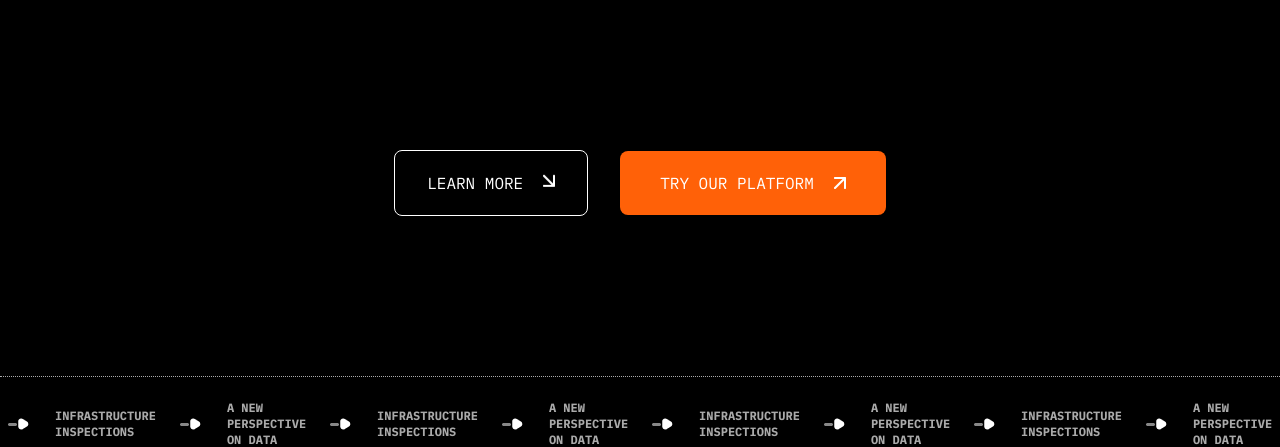
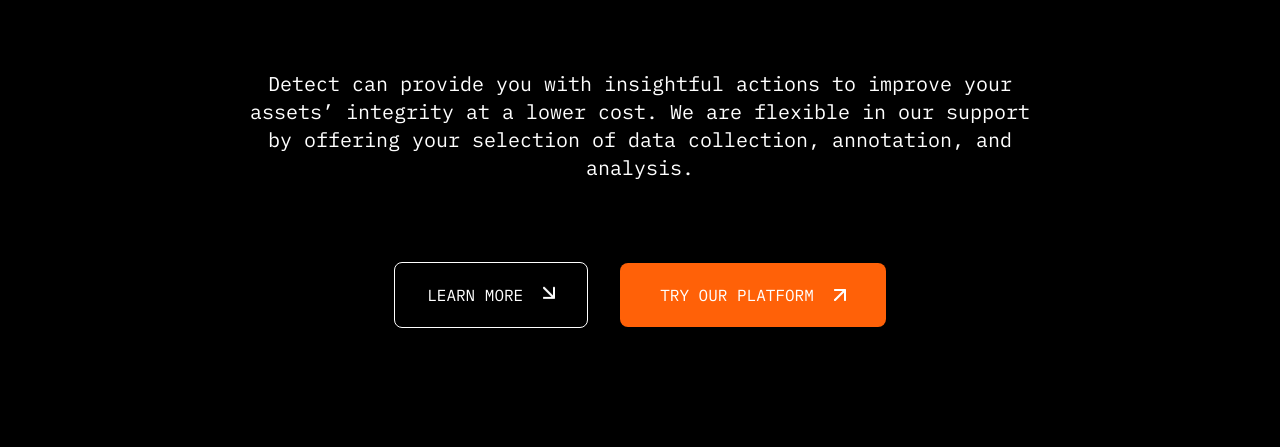
Before and after one commit to Generalsoi/detect-atlantic, a React (Vite) app: page / in a window 1280 px wide. Shown: the part 232-679 px from the top of the page. Built offline with nearby package versions, Linux system fonts and the light colour scheme.

Commit message:
fix: minor updates

```diff
--- a/src/pages/Homepage.tsx
+++ b/src/pages/Homepage.tsx
@@ -71,7 +71,7 @@
         <video autoPlay muted playsInline loop>
           <source src={HomePageVid} type="video/mp4" />
         </video>
-        <div className="md:absolute md:top-[8rem] lg:top-[20rem] lg:px-40 w-full hidden md:flex items-center justify-center ">
+        {/* <div className="md:absolute md:top-[8rem] lg:top-[20rem] lg:px-40 w-full hidden md:flex items-center justify-center ">
           <div className="bg-black p-8 rounded-lg">
             <h1 className=" lg:text-2xl text-white">
               Detect can provide you with insightful actions to
@@ -88,12 +88,12 @@
             </h1>
             <h1 className=" lg:text-2xl text-white">analysis.</h1>
           </div>
-        </div>
+        </div> */}
       </motion.div>
 
       <div className="text-white mt-28 py-10  text-center">
         <motion.p
-          className="block md:hidden md:px-10 lg:px-40 px-4 lg:text-xl"
+          className=" md:px-10 lg:px-40 px-4 lg:text-xl"
           whileInView={{ y: 0, opacity: 1 }}
           initial={{ y: 80, opacity: 0 }}
           transition={{ type: "spring", stiffness: 20 }}
```
